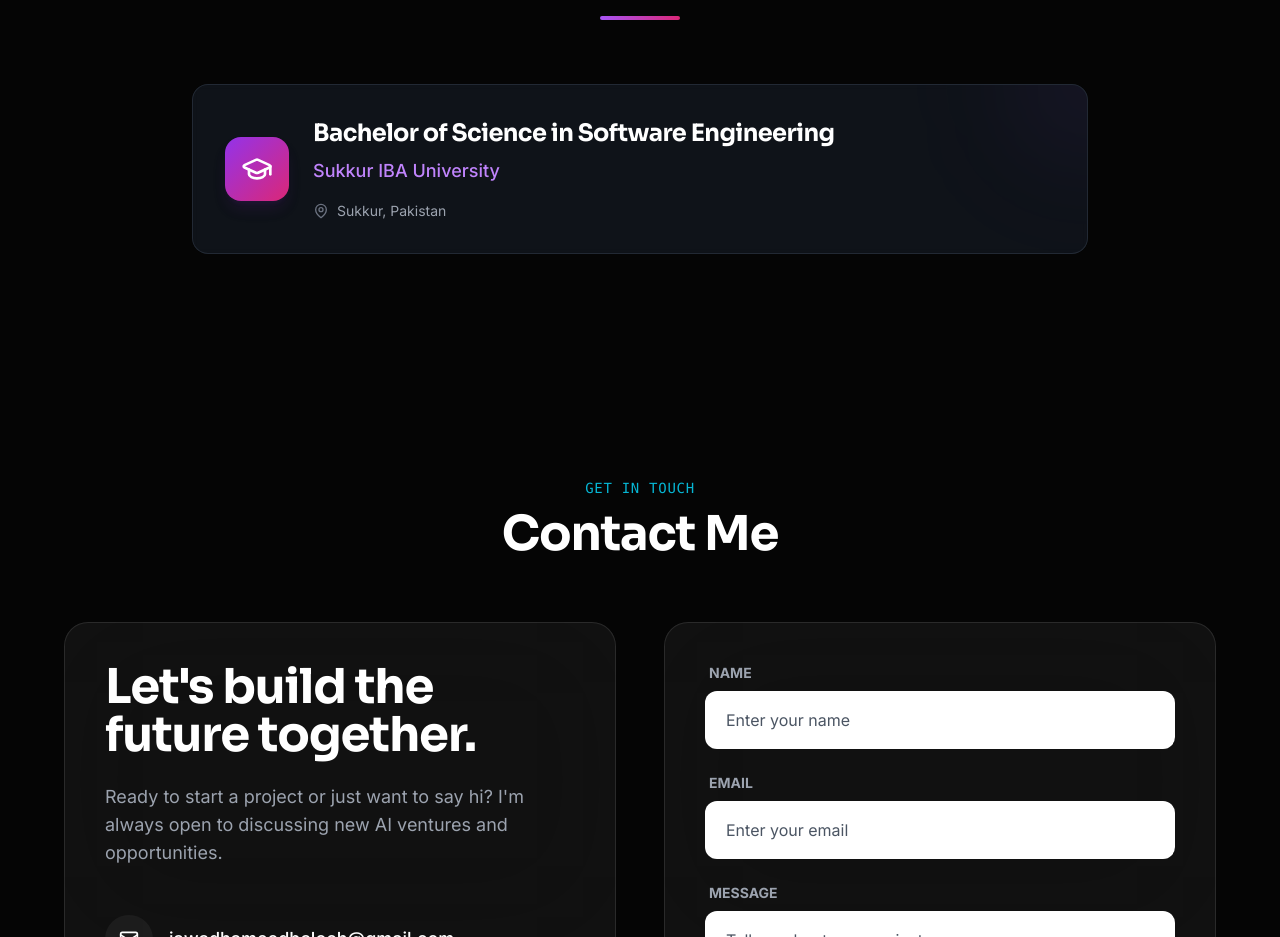
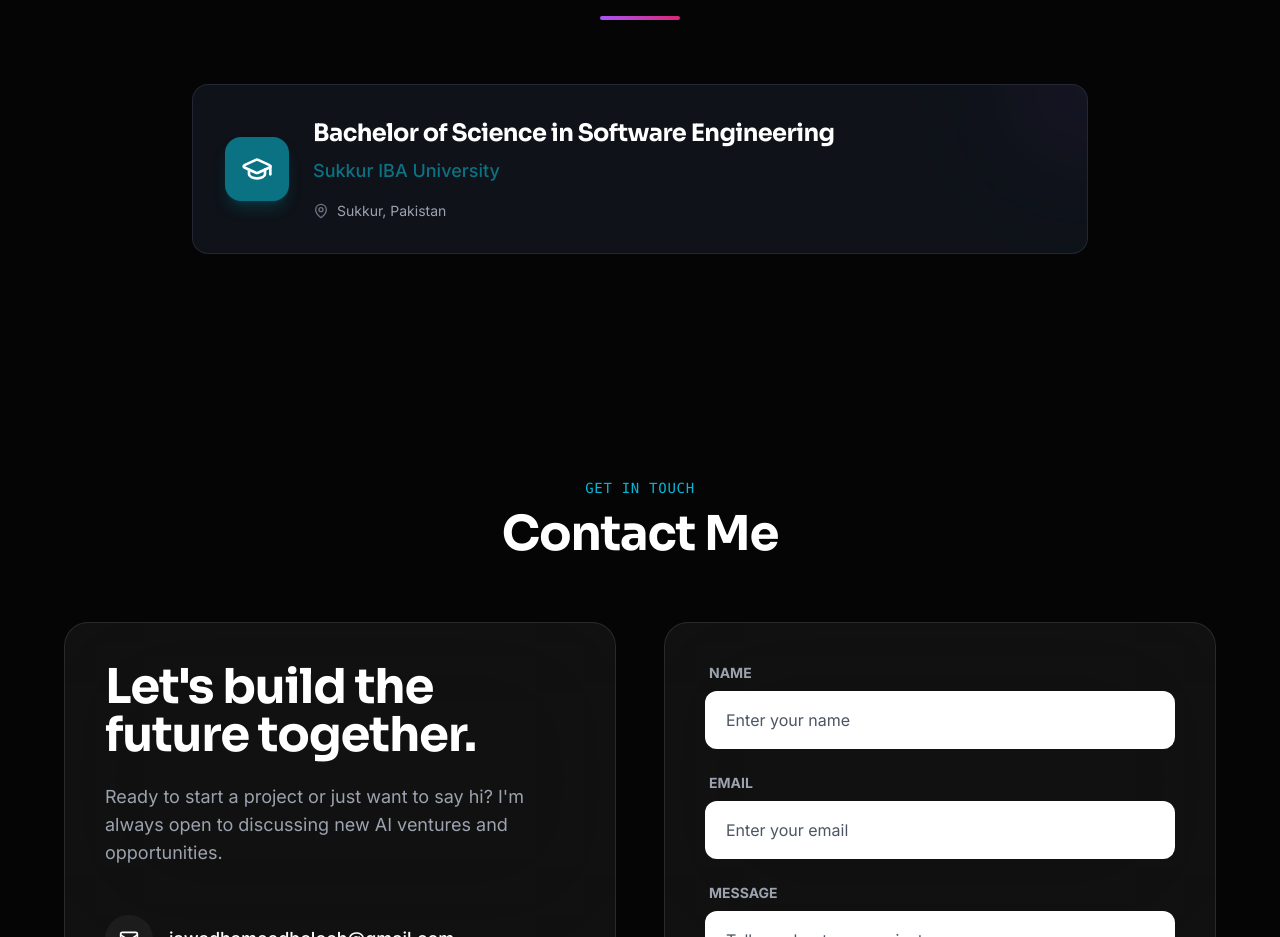
Before and after one commit to jawadhameedbaloch/jawadhameedbaloch-portfolio, a React (Vite) app: page / in a window 1280 px wide. Shown: the part 4580-5517 px from the top of the page. Built offline with nearby package versions, Linux system fonts and the light colour scheme.

Commit message:
Update Education.tsx

```diff
--- a/src/components/sections/Education.tsx
+++ b/src/components/sections/Education.tsx
@@ -28,14 +28,13 @@ const Education = () => {
                             <div className="absolute top-0 right-0 w-32 h-32 bg-purple-500/10 rounded-full blur-3xl -mr-16 -mt-16 transition-all duration-500 group-hover:bg-purple-500/20"></div>
 
                             <div className="flex flex-col md:flex-row md:items-center gap-6 relative z-10">
-                                <div className="w-16 h-16 bg-gradient-to-br from-purple-600 to-pink-600 rounded-2xl flex items-center justify-center flex-shrink-0 shadow-lg shadow-purple-900/20 group-hover:rotate-6 transition-transform duration-300">
-                                    <GraduationCap className="w-8 h-8 text-white" />
-                                </div>
+                                <div className="w-16 h-16 bg-[#0B7283] rounded-2xl flex items-center justify-center flex-shrink-0 shadow-lg shadow-[#0B7283]/30 group-hover:rotate-6 transition-transform duration-300">
+    <GraduationCap className="w-8 h-8 text-white" />
+</div>
 
-                                <div className="flex-1">
-                                    <h3 className="text-xl sm:text-2xl font-bold text-white mb-2">Bachelor of Science in Software Engineering</h3>
-                                    <p className="text-purple-400 font-medium text-lg mb-4">Sukkur IBA University</p>
-
+<div className="flex-1">
+    <h3 className="text-xl sm:text-2xl font-bold text-white mb-2">Bachelor of Science in Software Engineering</h3>
+    <p className="text-[#0B7283] font-medium text-lg mb-4">Sukkur IBA University</p>
                                     <div className="flex flex-wrap gap-4 text-sm text-gray-400">
                                         {/* Date removed as per request */}
                                         <div className="flex items-center">
```
